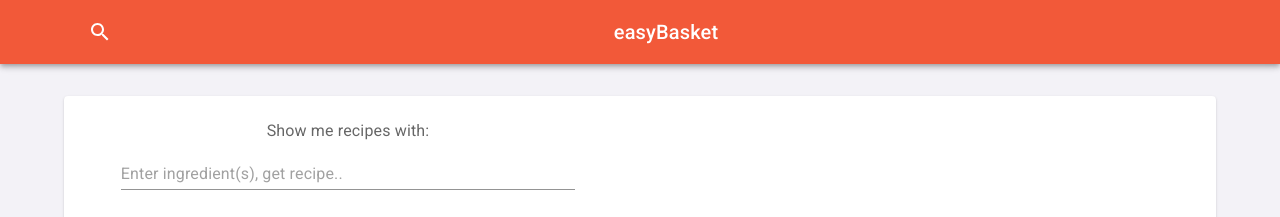
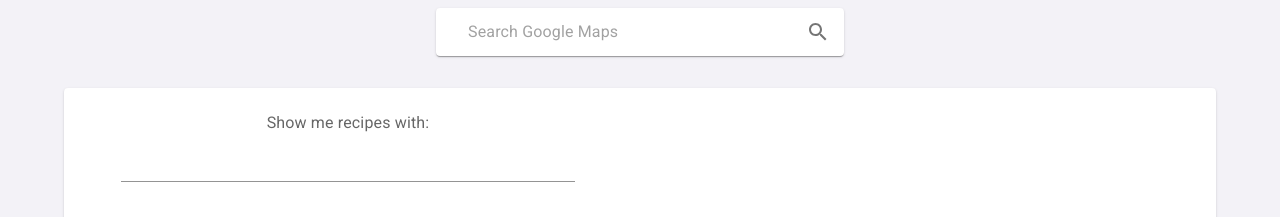
Before and after one commit to seniorbush/easybasket, a React (Create React App) app: page / in a window 1280 px wide. Shown: the top 217 px of the page. Built offline with nearby package versions, Linux system fonts and the light colour scheme; no server answers.

Commit message:
search working with api call

```diff
--- a/src/FetchCard.js
+++ b/src/FetchCard.js
@@ -1,5 +1,5 @@
 import { Grid, Card, TextField, Autocomplete, Button, FormControl, FormLabel, Input, Typography, Box, List, ListItemText, ListItemButton } from '@mui/material'
-import { useRef, useState } from 'react';
+import { useEffect, useRef, useState } from 'react';
 import { useFetch } from './useFetch';
 
 
@@ -11,6 +11,8 @@
 
     const [url, setUrl] = useState(`https://api.spoonacular.com/recipes/complexSearch?apiKey=${process.env.REACT_APP_API_KEY}&number=8`)
     const { data } = useFetch(url)
+
+    const [search, setSearch] = useState("");
 
   return (
     <Card
@@ -36,7 +38,8 @@
                             ref={searchRef}
                             name="searchInput"
                             type="text"
-                            placeholder="Enter ingredient(s), get recipe.."
+                            value={search}
+                            onChange={(e) => setSearch(e.target.value)}
                             />
                     </FormControl>
 
@@ -71,8 +74,7 @@
                     <Button
                     variant='contained'
                     size="large"
-                    // onClick={() => setUrl(`https://api.spoonacular.com/recipes/complexSearch?apiKey=${process.env.REACT_APP_API_KEY}&query=${searchRef.current.value}&number=8`)}
-                    onClick={()=>console.log(searchRef.current.value)}
+                    onClick={(e) => setUrl(`https://api.spoonacular.com/recipes/complexSearch?apiKey=${process.env.REACT_APP_API_KEY}&query=${search}&number=8`)}
                     >Search
                     </Button>
 
--- a/src/Navbar.js
+++ b/src/Navbar.js
@@ -1,34 +1,27 @@
-import React from 'react'
-import { Box, AppBar, Toolbar, Typography, Container } from '@mui/material';
-import SearchIcon  from '@mui/icons-material/Search';
+import Paper from '@mui/material/Paper';
+import InputBase from '@mui/material/InputBase';
 import IconButton from '@mui/material/IconButton';
+import SearchIcon from '@mui/icons-material/Search';
+import { Container } from '@mui/material';
 
-function Navbar() {
+export default function CustomizedInputBase() {
   return (
-    <Box sx={{ flexGrow: 1 }}>
-      <AppBar position="static">
-        <Container>
-          <Toolbar>
-            <IconButton
-              size="large"
-              edge="start"
-              color="inherit"
-              aria-label="menu"
-              sx={{ mr: 2 }}
-            >
-              <SearchIcon />
-            </IconButton>
-
-            <Typography variant="h6" component="div" sx={{ flexGrow: 1 }}>
-              easyBasket
-            </Typography>
-
-          </Toolbar>
-        </Container>
-      </AppBar>
-
-    </Box>
-  )
+    <Container sx={{display:"flex", justifyContent:"center", alignItems: "center", pt:1}}>
+      <Paper
+        component="form"
+        sx={{ p: '2px 4px', display: 'flex', alignItems: 'center', width: 400 }}
+      >
+        <IconButton sx={{ p: '10px' }} aria-label="menu">
+        </IconButton>
+        <InputBase
+          sx={{ ml: 1, flex: 1 }}
+          placeholder="Search Google Maps"
+          inputProps={{ 'aria-label': 'search google maps' }}
+        />
+        <IconButton type="button" sx={{ p: '10px' }} aria-label="search">
+          <SearchIcon />
+        </IconButton>
+      </Paper>
+    </Container>
+  );
 }
-
-export default Navbar
```
